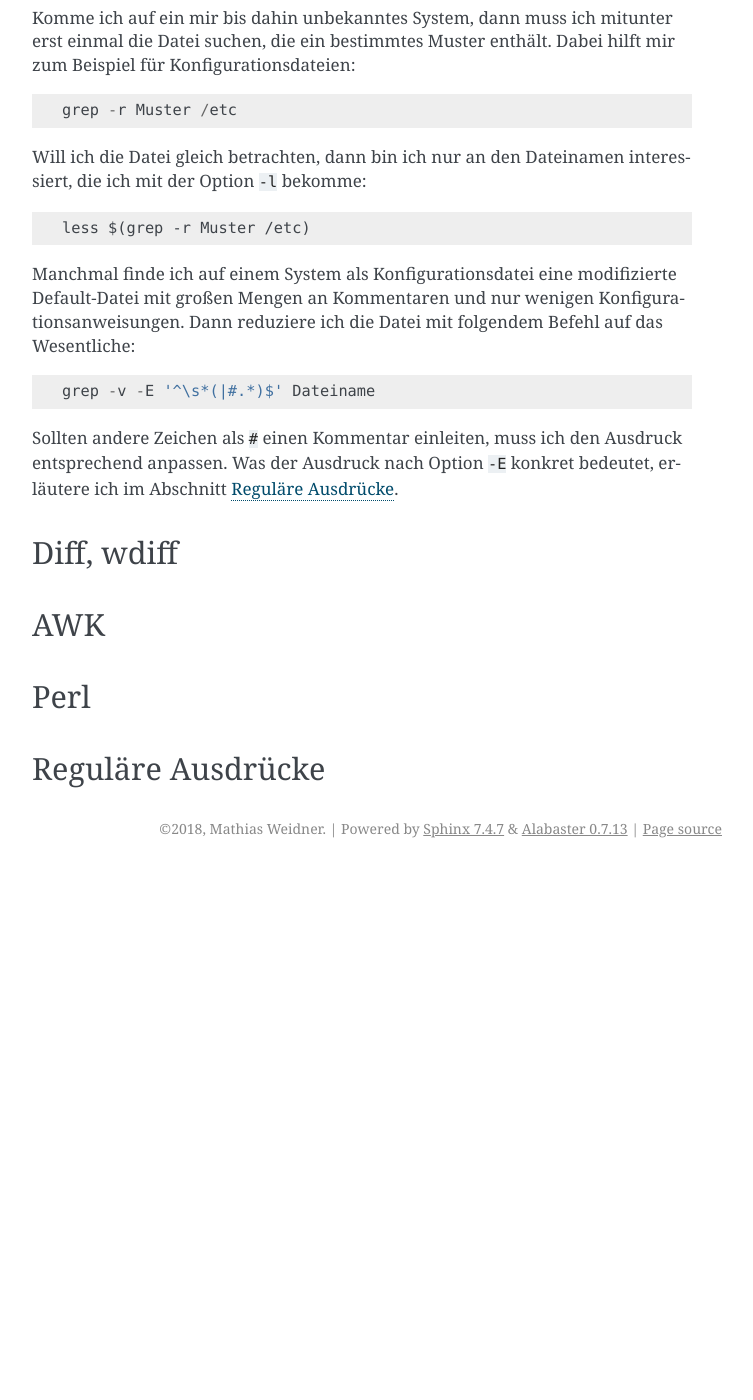
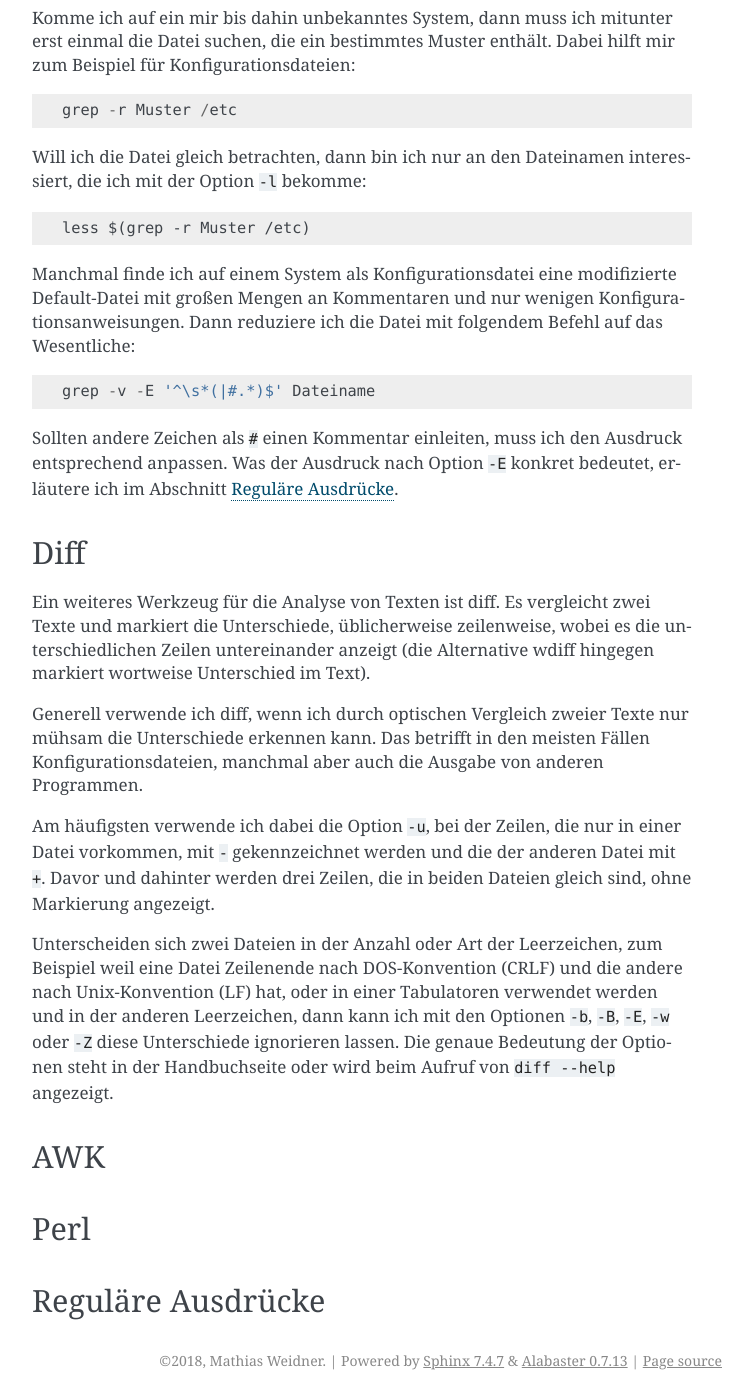
Before and after one commit to matwei-books/Fehlersuche-bei-IPsec-VPN-mit-IKEv2, a Sphinx documentation site: the page built from source/grundlagen/textdateien.rst, in a window 1280 px wide and 1400 px high, scrolled down 4375 px. Shown: the whole window, without its empty margins (388-1141 px from the left). Built offline with Sphinx 7.4.7, drawn with Linux system fonts in a browser that asks for light colours; before the commit the page ends 5243 px from its top, so only the background shows below that.

Commit message:
Text zu diff

```diff
--- a/source/grundlagen/textdateien.rst
+++ b/source/grundlagen/textdateien.rst
@@ -227,8 +227,34 @@ Ausdruck entsprechend anpassen.
 Was der Ausdruck nach Option ``-E`` konkret bedeutet, erläutere ich im
 Abschnitt :ref:`grundlagen/textdateien:Reguläre Ausdrücke`.
 
-Diff, wdiff
------------
+Diff
+----
+
+Ein weiteres Werkzeug für die Analyse von Texten ist diff.
+Es vergleicht zwei Texte und markiert die Unterschiede, üblicherweise
+zeilenweise, wobei es die unterschiedlichen Zeilen untereinander
+anzeigt (die Alternative wdiff hingegen markiert wortweise Unterschied
+im Text).
+
+Generell verwende ich diff, wenn ich durch optischen Vergleich zweier
+Texte nur mühsam die Unterschiede erkennen kann.
+Das betrifft in den meisten Fällen Konfigurationsdateien, manchmal aber
+auch die Ausgabe von anderen Programmen.
+
+Am häufigsten verwende ich dabei die Option ``-u``, bei der Zeilen, die
+nur in einer Datei vorkommen, mit ``-`` gekennzeichnet werden und die
+der anderen Datei mit ``+``.
+Davor und dahinter werden drei Zeilen, die in beiden Dateien gleich
+sind, ohne Markierung angezeigt.
+
+Unterscheiden sich zwei Dateien in der Anzahl oder Art der Leerzeichen,
+zum Beispiel weil eine Datei Zeilenende nach DOS-Konvention (CRLF) und
+die andere nach Unix-Konvention (LF) hat, oder in einer Tabulatoren
+verwendet werden und in der anderen Leerzeichen, dann kann ich mit den
+Optionen ``-b``, ``-B``, ``-E``, ``-w`` oder ``-Z`` diese Unterschiede
+ignorieren lassen.
+Die genaue Bedeutung der Optionen steht in der Handbuchseite oder wird
+beim Aufruf von ``diff --help`` angezeigt.
 
 AWK
 ---
```
